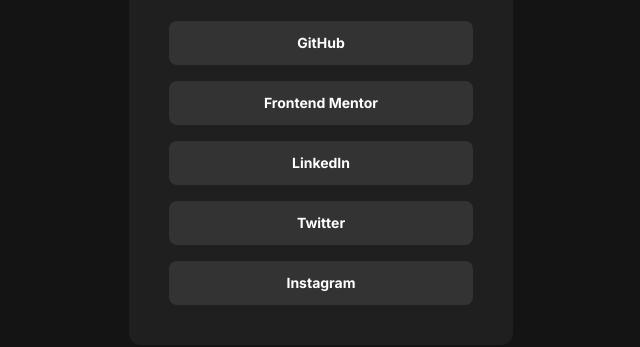
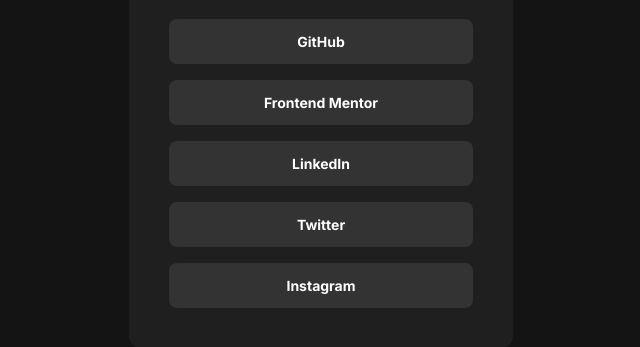
Before and after one commit to kdachampong/frontendprojects, a plain HTML site: page index.html in a window 1280 px wide. Shown: the part 357-704 px from the top of the page, 319-959 px from the left. Drawn offline with Linux system fonts and the light colour scheme.

Commit message:
update 2

```diff
--- a/index.html
+++ b/index.html
@@ -35,7 +35,7 @@
         </div>
       </section>
       <nav>
-        <ul class="flex flex-col gap-4 font-inter font-bold text-center text-sm  text-white">
+        <ul class="flex flex-col gap-4 font-inter font-bold text-center text-sm leading-[150%] text-white">
           <li><a class="block bg-prjgrey-700 py-3 rounded-lg hover:bg-prjgreen-500 transition duration-300 ease-in-out hover:text-prjgrey-700" href="#">GitHub</a></li>
           <li><a class="block bg-prjgrey-700 py-3 rounded-lg hover:bg-prjgreen-500 transition duration-300 ease-in-out hover:text-prjgrey-700" href="#">Frontend Mentor</a></li>
           <li><a class="block bg-prjgrey-700 py-3 rounded-lg hover:bg-prjgreen-500 transition duration-300 ease-in-out hover:text-prjgrey-700" href="#">LinkedIn</a></li>
```
Also changed, not shown: src/output.css.
